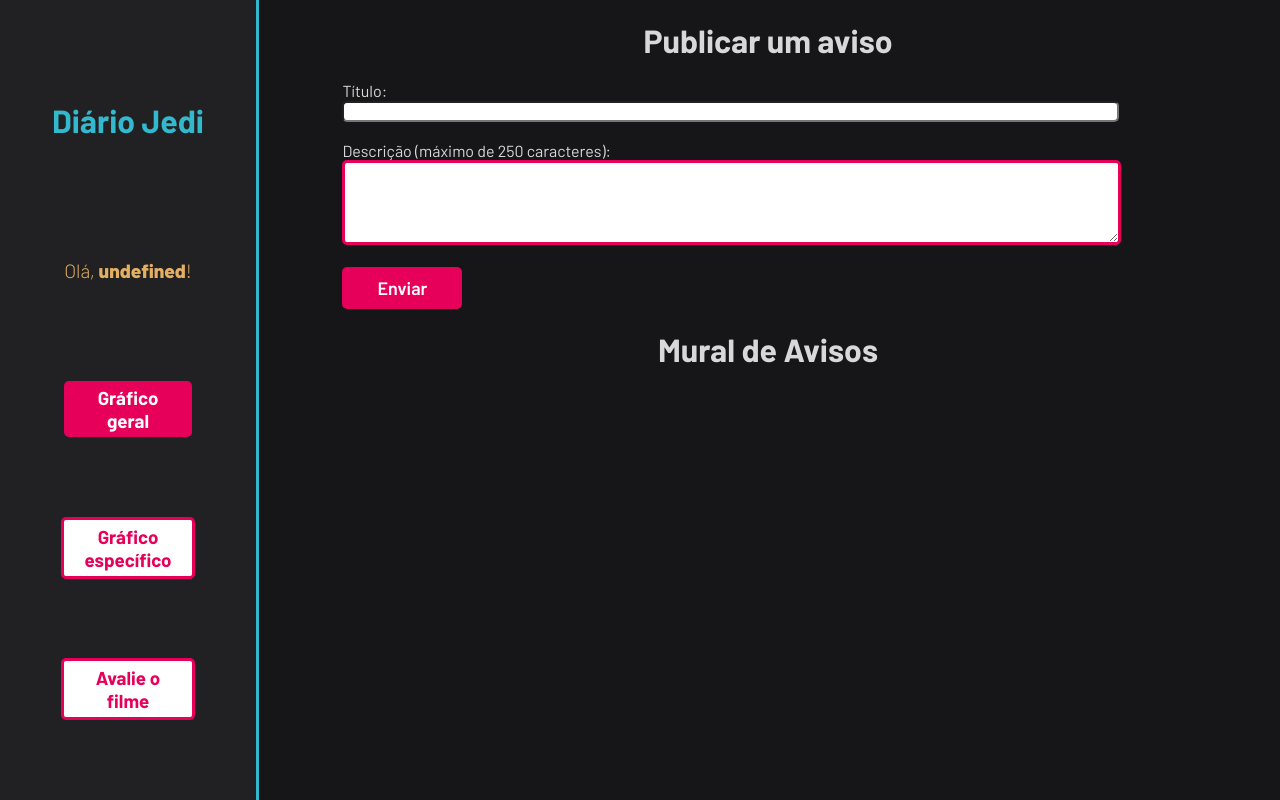
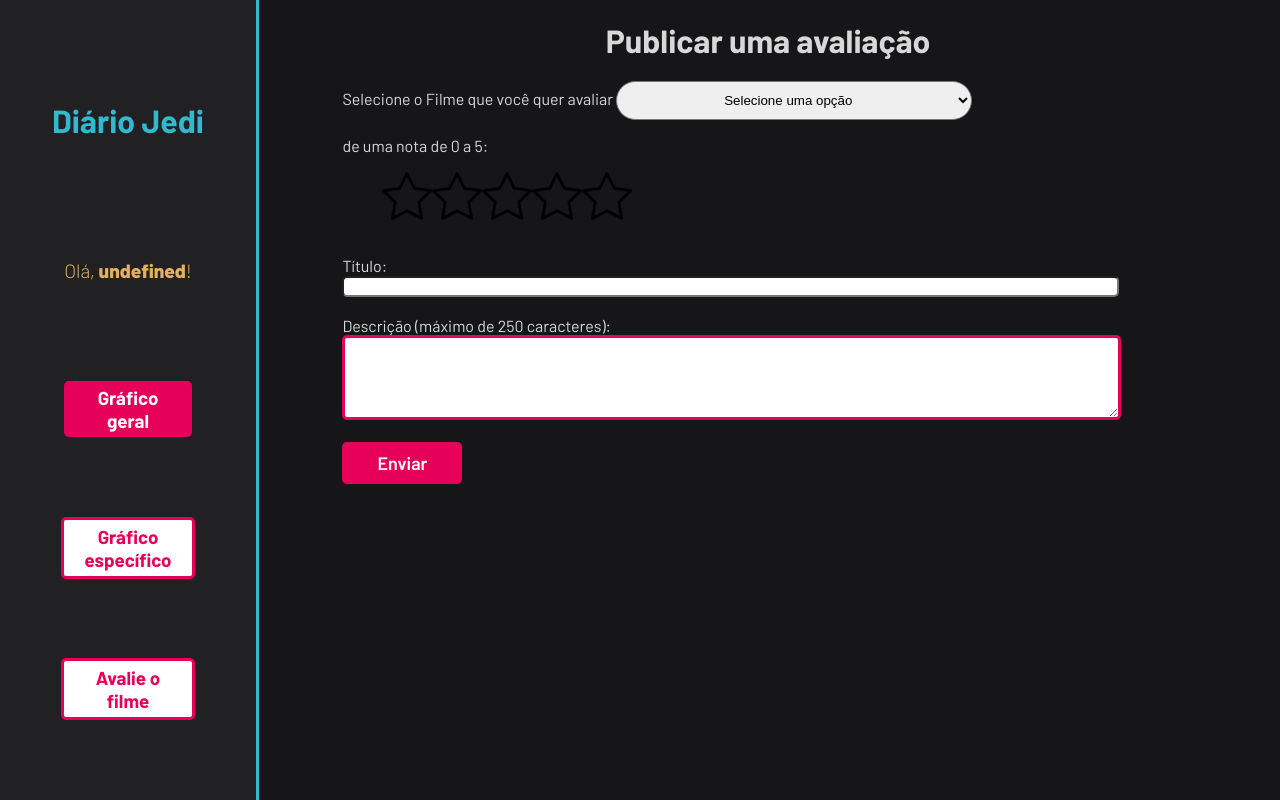
Before and after one commit to beatriz-augusto/Individual-Star_Wars, a website: page public/dashboard/mural.html in a window 1280 px wide. Drawn offline with Linux system fonts and the light colour scheme.

Commit message:
adição de selecione o filme e as estrelas na parte do usuário adicionar o comentário

```diff
--- a/public/css/dashboards.css
+++ b/public/css/dashboards.css
@@ -430,3 +430,31 @@ canvas {
 #div_erros_login {
   display: none
 }
+
+/* página de resenha  */
+
+.div_estrelas {
+  display: flex;
+  flex-direction: row;
+}
+
+.estrela {
+    background-image: url(../img/estrela.png);
+     background-size: cover;
+    width: 50px;
+    height: 50px;
+    list-style: none;
+}
+
+.estrela .preenchida {
+  background-image: url(../img/estrela-cheia.png);
+  background-size: cover;
+    width: 50px;
+    height: 50px;
+}
+
+#select_filme {
+  padding: 10px 30px 10px 30px;
+  text-align: center;
+  border-radius: 20px;
+}
--- a/public/css/style.css
+++ b/public/css/style.css
@@ -387,3 +387,7 @@ body {
 .cadastro-login {
     margin-top: 10px;
 }
+
+.estrela {
+    background-image: url(../img/estrela.png);
+}
--- a/public/dashboard/mural.html
+++ b/public/dashboard/mural.html
@@ -9,7 +9,6 @@
     <title>AquaTech | Avisos</title>
 
     <link rel="stylesheet" href="./../css/dashboards.css">
-    <link rel="stylesheet" href="./../css/estilo.css" />
     <script src="../js/sessao.js"></script>
     <script src="./../js/alerta.js"></script>
 
@@ -59,10 +58,38 @@
                 <div id="alerta">
                 </div>
                 <div class="container">
-                    <h1>Publicar um aviso</h1>
+                    <h1>Publicar uma avaliação</h1>
                     <div class="div-form">
                         <form id="form_postagem" method="post" onsubmit="return publicar()">
                             <label>
+                                <span>Selecione o Filme que você quer avaliar</span>
+                                <select id="select_filme">
+                                    <option value="#" selected disabled>Selecione uma opção</option>
+                                    <option value="">Star Wars Episódio IV: Uma Nova Esperança</option>
+                                    <option value="">Star Wars Episódio V: O Império Contra Ataca</option>
+                                    <option value="">Episódio VI: O Retorno de Jedi</option>
+                                    <option value="">Star Wars Episódio I: A Ameaça Fantasma</option>
+                                    <option value="">Star Wars Episódio II: Ataque dos Clones</option>
+                                    <option value="">Star Wars Episódio III: A Vingança dos Sith</option>
+                                    <option value="">Star Wars Episódio VII: O Despertar da Força</option>
+                                    <option value="">Rogue One: Uma História Star Wars</option>
+                                    <option value="">Star Wars Episódio VIII: Os Últimos Jedi</option>
+                                    <option value="">Han Solo: Uma História Star Wars</option>
+                                    <option value="">Star Wars Episódio IX: A Ascensão Skywalker</option>
+                                </select>
+
+                                <p>de uma nota de 0 a 5: </p>
+                                    <ul class="div_estrelas">
+                                    <li class="estrela preenchida"></li>
+                                    <li class="estrela preenchida"></li>
+                                    <li class="estrela preenchida"></li>
+                                    <li class="estrela preenchida"></li>
+                                    <li class="estrela preenchida"></li>
+                                </ul>
+
+
+
+                                <br>
                                 Título:
                                 <br>
                                 <input name="titulo" id="titulo" maxlength="100" type="text">
@@ -79,7 +106,6 @@
                             <button>Enviar</button>
                         </form>
                     </div>
-                    <h1>Mural de Avisos</h1>
                     <div class="div-results">
                         <div id="feed_container" class="feed-container">
                         </div>
@@ -245,4 +271,6 @@
         });
     }
 
+
+
 </script>
```
Also changed, not shown: public/img/estrela-cheia.png (added), public/img/estrela.png (added).
